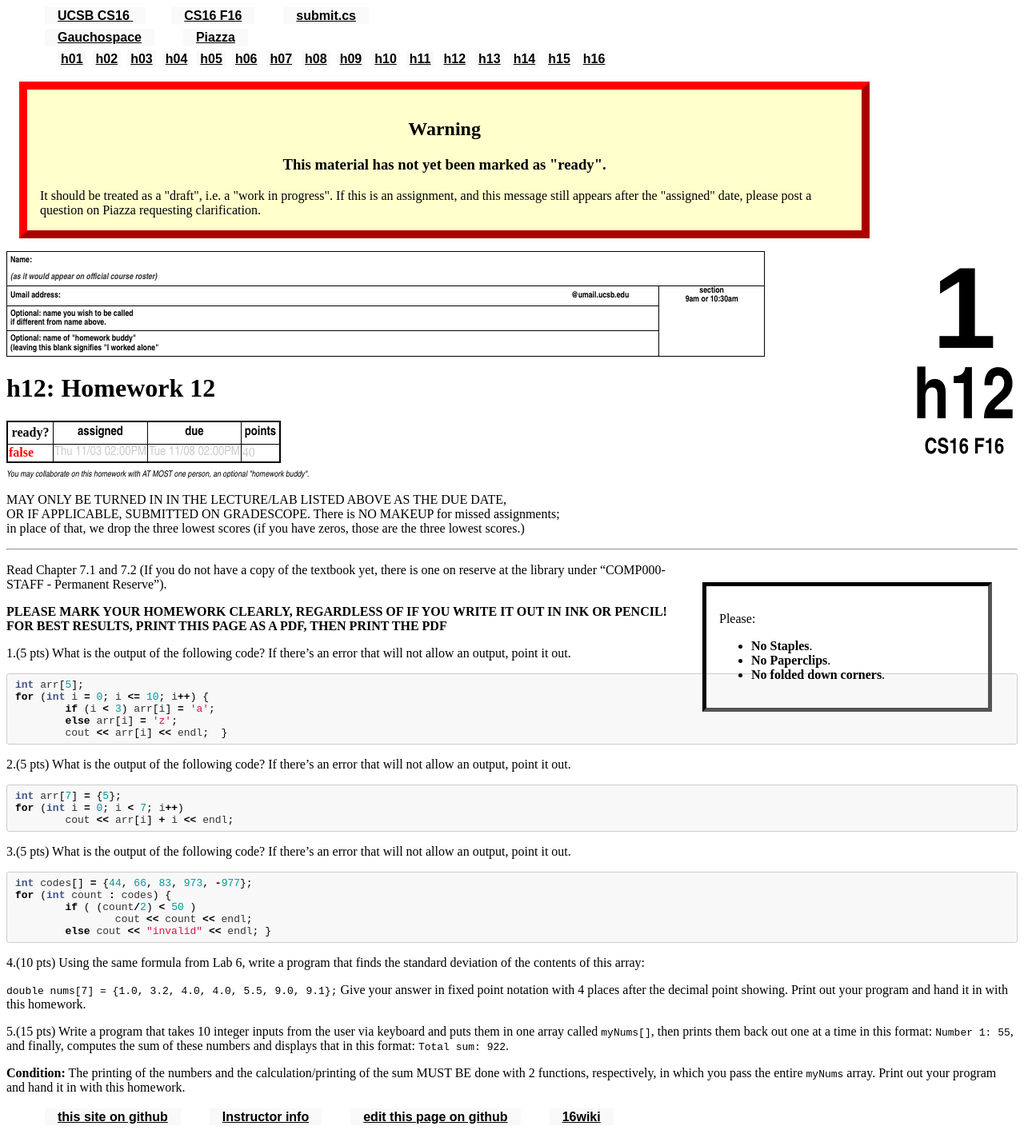
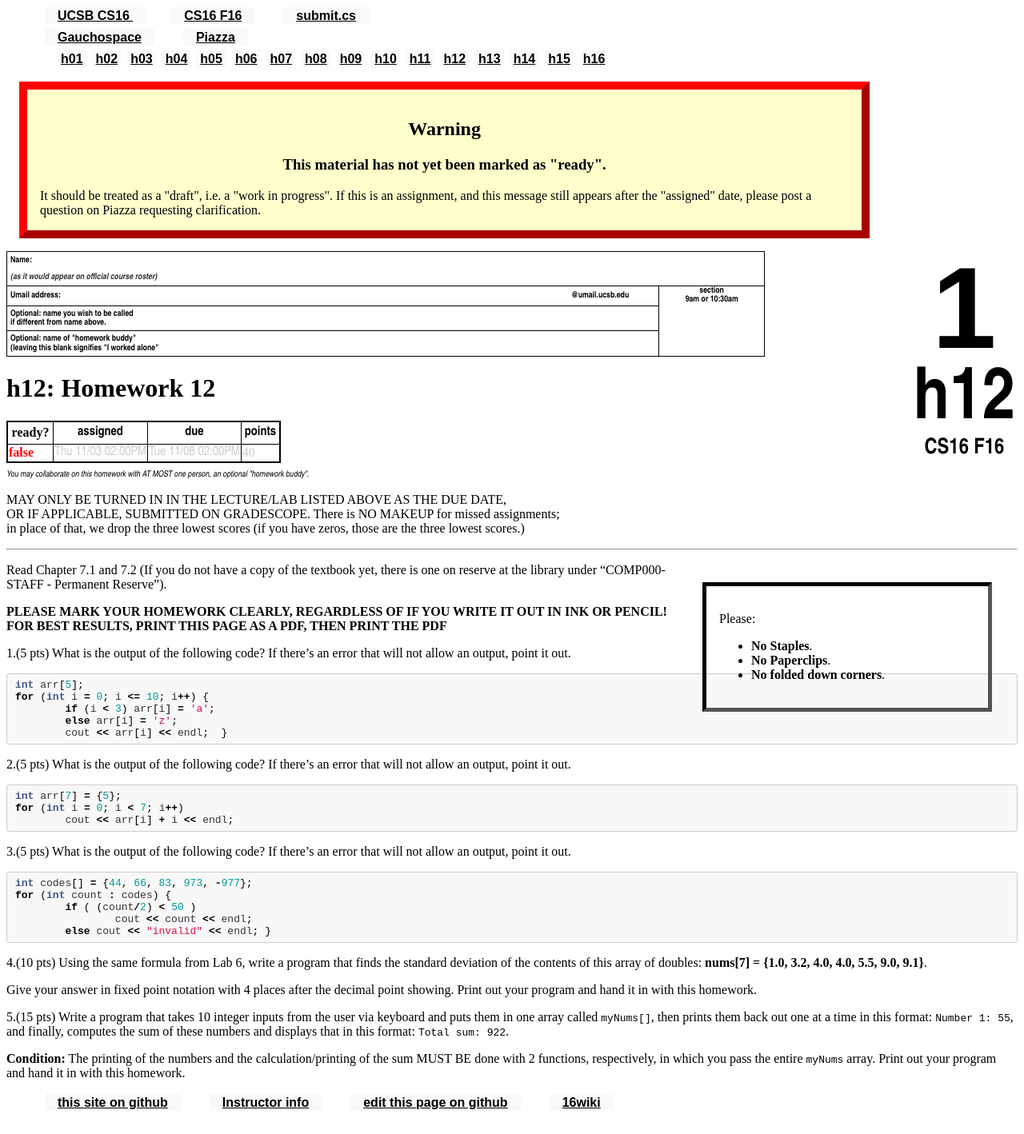
Before and after one commit to ucsb-cs16-s16/https-ucsb-cs16-s17.github.io, a Jekyll site: the page built from _hwk/h12.md, in a window 1280 px wide. Shown: the whole page at 80% size. Built offline with Jekyll 4.4.1, drawn with Linux system fonts in a browser that asks for light colours.

Commit message:
Update h12.md

````diff
--- a/_hwk/h12.md
+++ b/_hwk/h12.md
@@ -45,9 +45,8 @@ for (int count : codes) {
 ```
 </div>
 
-4.(10 pts) Using the same formula from Lab 6, write a program that finds the standard deviation of the contents of this array:
+4.(10 pts) Using the same formula from Lab 6, write a program that finds the standard deviation of the contents of this array of doubles: <b>nums[7] = {1.0, 3.2, 4.0, 4.0, 5.5, 9.0, 9.1}</b>.
 
-`double nums[7] = {1.0, 3.2, 4.0, 4.0, 5.5, 9.0, 9.1};`
 Give your answer in fixed point notation with 4 places after the decimal point showing. Print out your program and hand it in with this homework.
 <div style="margin-bottom:1em"></div>
 
````
